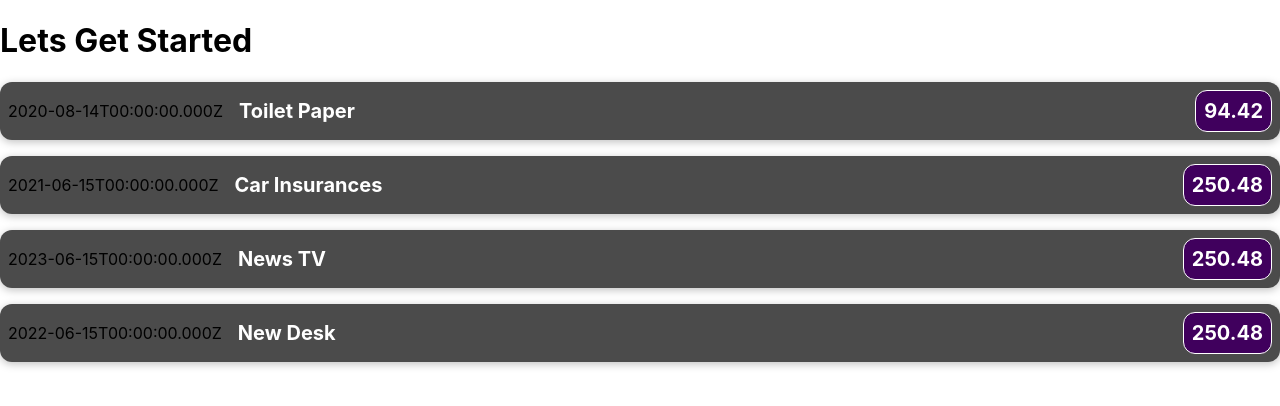
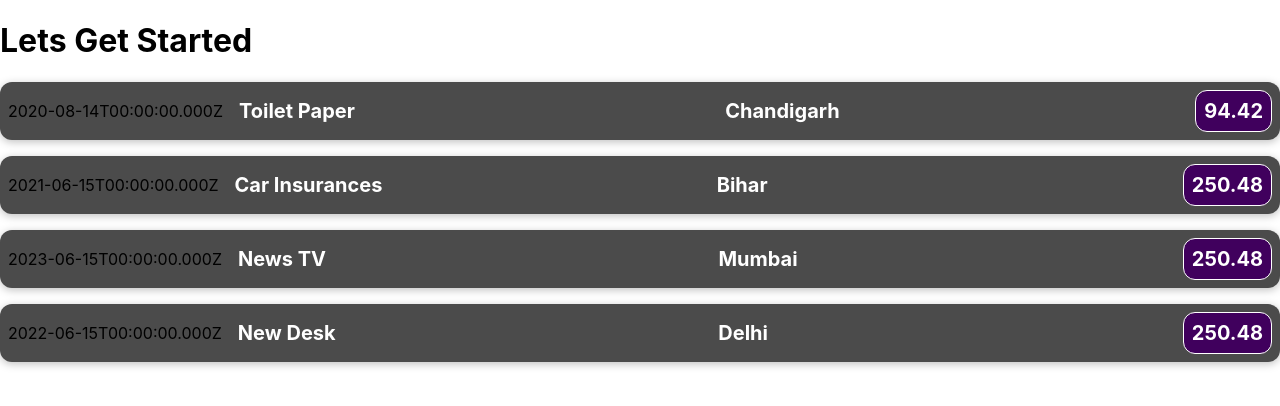
Before and after one commit to kbikash845/react-complete-giude, a React (Create React App) app: page / in a window 1280 px wide. Shown: the top 406 px of the page. Built offline with nearby package versions, Linux system fonts and the light colour scheme.

Commit message:
passing data with location

```diff
--- a/src/App.js
+++ b/src/App.js
@@ -10,28 +10,33 @@ function App() {
 
   const expense=[
     {
-      id:'el',
+      id:'e1',
       title:'Toilet Paper',
       amount:94.42,
       date:new Date(2020,7,14),
+      location:'Chandigarh'
+
     },
     {
       id:'e2',
       title:'Car Insurances',
        amount:'250.48',
-       date:new Date(2021,5,15)
+       date:new Date(2021,5,15),
+       location:'Bihar'
     },
     {
       id:'e3',
       title:'News TV ',
        amount:'250.48',
-       date:new Date(2023,5,15)
+       date:new Date(2023,5,15),
+       location:"Mumbai"
     },
     {
       id:'e4',
       title:'New Desk',
        amount:'250.48',
-       date:new Date(2022,5,15)
+       date:new Date(2022,5,15),
+       location:'Delhi'
     },
 
   ]
@@ -45,6 +50,7 @@ function App() {
         date={value.date}
         title={value.title}
         amount={value.amount}
+        location={value.location}
       />
     ))}
   </div>
--- a/src/components/ExpenseItem.jsx
+++ b/src/components/ExpenseItem.jsx
@@ -12,6 +12,7 @@ function ExpenseItem(props) {
      </div>
     <div className='expense-item-description'>
     <h2>{props.title}</h2>
+    <h2>{props.location}</h2>
     <div className='expense-item-price'>{props.amount}</div>
     </div>
     </div>
```
